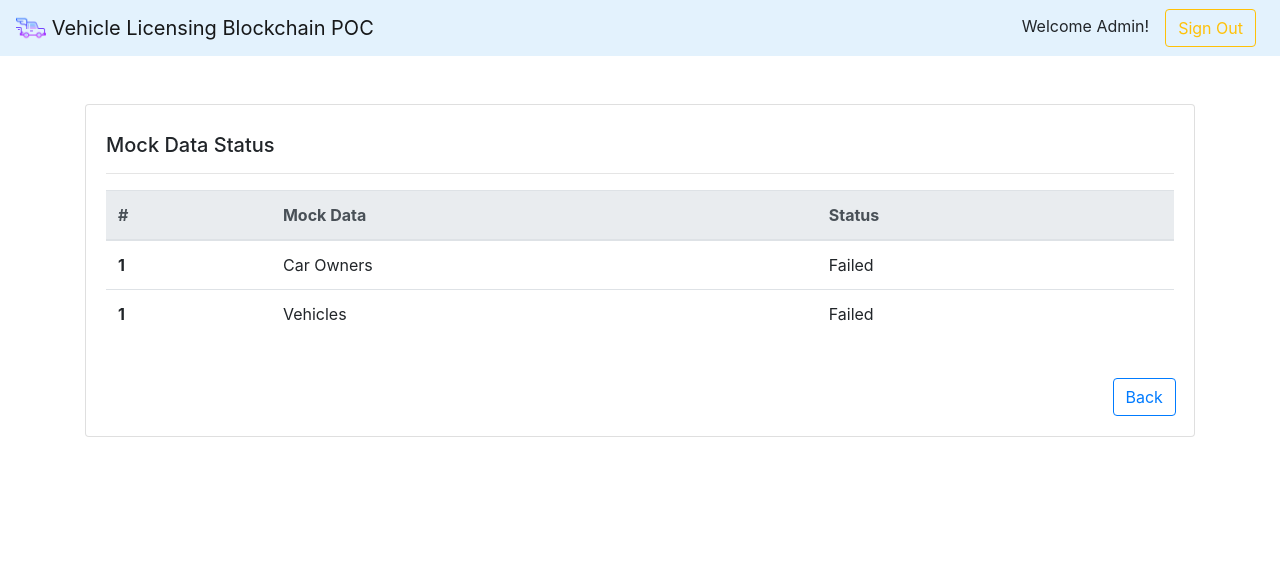
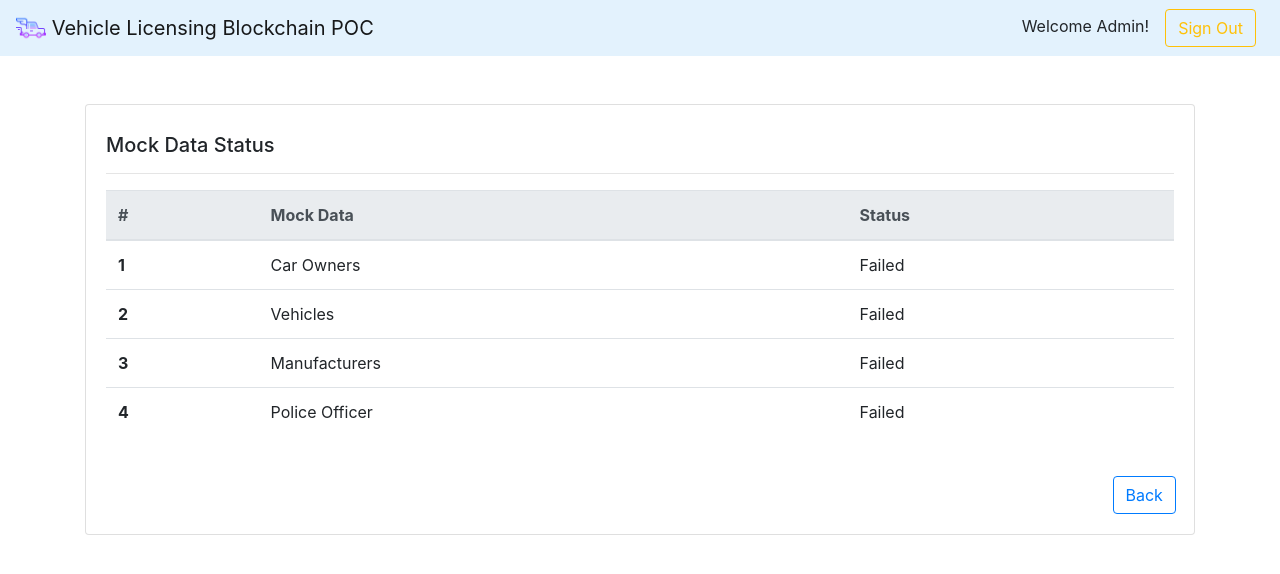
Before and after one commit to KayaCanOntario/HyperledgerPOC, an Angular app: page /mock-data/admin/admin in a window 1280 px wide. Shown: the top 574 px of the page. Built offline with nearby package versions, Linux system fonts and the light colour scheme; no server answers.

Commit message:
Mock data update.

```diff
--- a/src/app/zmock-data/zmock-data.component.html
+++ b/src/app/zmock-data/zmock-data.component.html
@@ -36,11 +36,27 @@
             </tr>
 
             <tr>
-              <th scope="row">1</th>
+              <th scope="row">2</th>
               <td>Vehicles</td>
               <td *ngIf="vehicleStatus == null">Waiting</td>
               <td *ngIf="vehicleStatus == true">Success</td>
               <td *ngIf="vehicleStatus == false">Failed</td>
+            </tr>
+
+            <tr>
+              <th scope="row">3</th>
+              <td>Manufacturers</td>
+              <td *ngIf="manufacturerStatus == null">Waiting</td>
+              <td *ngIf="manufacturerStatus == true">Success</td>
+              <td *ngIf="manufacturerStatus == false">Failed</td>
+            </tr>
+
+            <tr>
+              <th scope="row">4</th>
+              <td>Police Officer</td>
+              <td *ngIf="policeStatus == null">Waiting</td>
+              <td *ngIf="policeStatus == true">Success</td>
+              <td *ngIf="policeStatus == false">Failed</td>
             </tr>
           </tbody>
         </table>
@@ -51,6 +67,5 @@
           </div>
         </div>
       </div>
-
     </div>
   </div>
--- a/src/app/zmock-data/zmock-data.component.ts
+++ b/src/app/zmock-data/zmock-data.component.ts
@@ -2,6 +2,8 @@ import { RestService } from './../rest.service';
 import { HttpClient } from '@angular/common/http';
 import { Component, OnInit } from '@angular/core';
 
+
+// Mock vehicle data.
 const Vehicles: Array<any> = [{
   "$class": "org.example.scottpoc.vehicle",
   "VIN": "1H1CN41J",
@@ -51,6 +53,7 @@ const Vehicles: Array<any> = [{
   "numSeats": 5
 }]
 
+// Mock car owner data.
 const CarOwners: Array<any> = [
   {
     "$class": "org.example.scottpoc.carOwner",
@@ -76,7 +79,46 @@ const CarOwners: Array<any> = [
     "email": "johnny@gmail.com",
     "pass": "Ex"
   }
+]
 
+// Mock manufacturer data.
+const Manufacturers: Array<any> = [
+  {
+    "$class": "org.example.scottpoc.manufacturer",
+    "manId": "91001",
+    "address": "8882 Del Monte St. Eau Claire, WI 54701",
+    "name": "General Motors",
+    "email": "generalmotors@gmail.com",
+    "pass": "12345678910"
+  },
+  {
+    "$class": "org.example.scottpoc.manufacturer",
+    "manId": "91002",
+    "address": "8882 Del Monte St. Eau Claire, WI 54701",
+    "name": "Ford",
+    "email": "ford@gmail.com",
+    "pass": "12345678910"
+  }
+]
+
+// Mock police officer data.
+const Police: Array<any> = [
+  {
+    "$class": "org.example.scottpoc.policeOfficer",
+    "badgeNumber": "91001",
+    "firstName": "Ryan",
+    "lastName": "Lane",
+    "email": "rlane@gmail.com",
+    "pass": "12345678910"
+  },
+  {
+    "$class": "org.example.scottpoc.policeOfficer",
+    "badgeNumber": "91002",
+    "firstName": "Wilson",
+    "lastName": "Murphy",
+    "email": "wmurphy@gmail.com",
+    "pass": "12345678910"
+  }
 ]
 
 @Component({
@@ -84,28 +126,26 @@ const CarOwners: Array<any> = [
   templateUrl: './zmock-data.component.html',
   styleUrls: ['./zmock-data.component.css']
 })
+
 /*
 * This component is responsible for generating the mock data for the Hyperleger network.
 *
 */
-
-
-
-
 export class ZmockDataComponent implements OnInit {
   carOwnerStatus: boolean = null;
   vehicleStatus: boolean = null;
+  manufacturerStatus: boolean = null;
+  policeStatus: boolean = null;
 
   constructor(
     private restService: RestService, // This is used to make calls to the network API.
     private http: HttpClient) { }
 
   ngOnInit() {
-    console.log(JSON.stringify(CarOwners));
 
 
     // Car Owner mock data. Makes a call to the network API, and it passes the mock
-    // data stored the json file as the parameters.
+    // data stored in a json object.
     this.restService.postTo("carOwner", JSON.stringify(CarOwners)).subscribe(
       (data) => {
         this.carOwnerStatus = true;
@@ -117,7 +157,7 @@ export class ZmockDataComponent implements OnInit {
     );
 
     // Vehicle mock data. Makes a call to the network API, and it passes the mock
-    // data stored the json file as the parameters.
+    // data stored a json object.
     this.restService.postTo("vehicle", JSON.stringify(Vehicles)).subscribe(
       (data) => {
         this.vehicleStatus = true;
@@ -128,5 +168,26 @@ export class ZmockDataComponent implements OnInit {
       }
     );
 
+    // Manufacturer mock data. Makes a call to the network API, and it passes the mock
+    // data stored in a json object.
+    this.restService.postTo("manufacturer", JSON.stringify(Manufacturers)).subscribe(
+      (data) => {
+        this.manufacturerStatus = true;
+      },
+      (error) => {
+        this.manufacturerStatus = false;
+      }
+    );
+
+    // Police officer mock data. Makes a call to the network API, and it passes the mock
+    // data stored in a json object.
+    this.restService.postTo("policeOfficer", JSON.stringify(Police)).subscribe(
+      (data) => {
+        this.policeStatus = true;
+      },
+      (error) => {
+        this.policeStatus = false;
+      }
+    )
   }
 }
```
